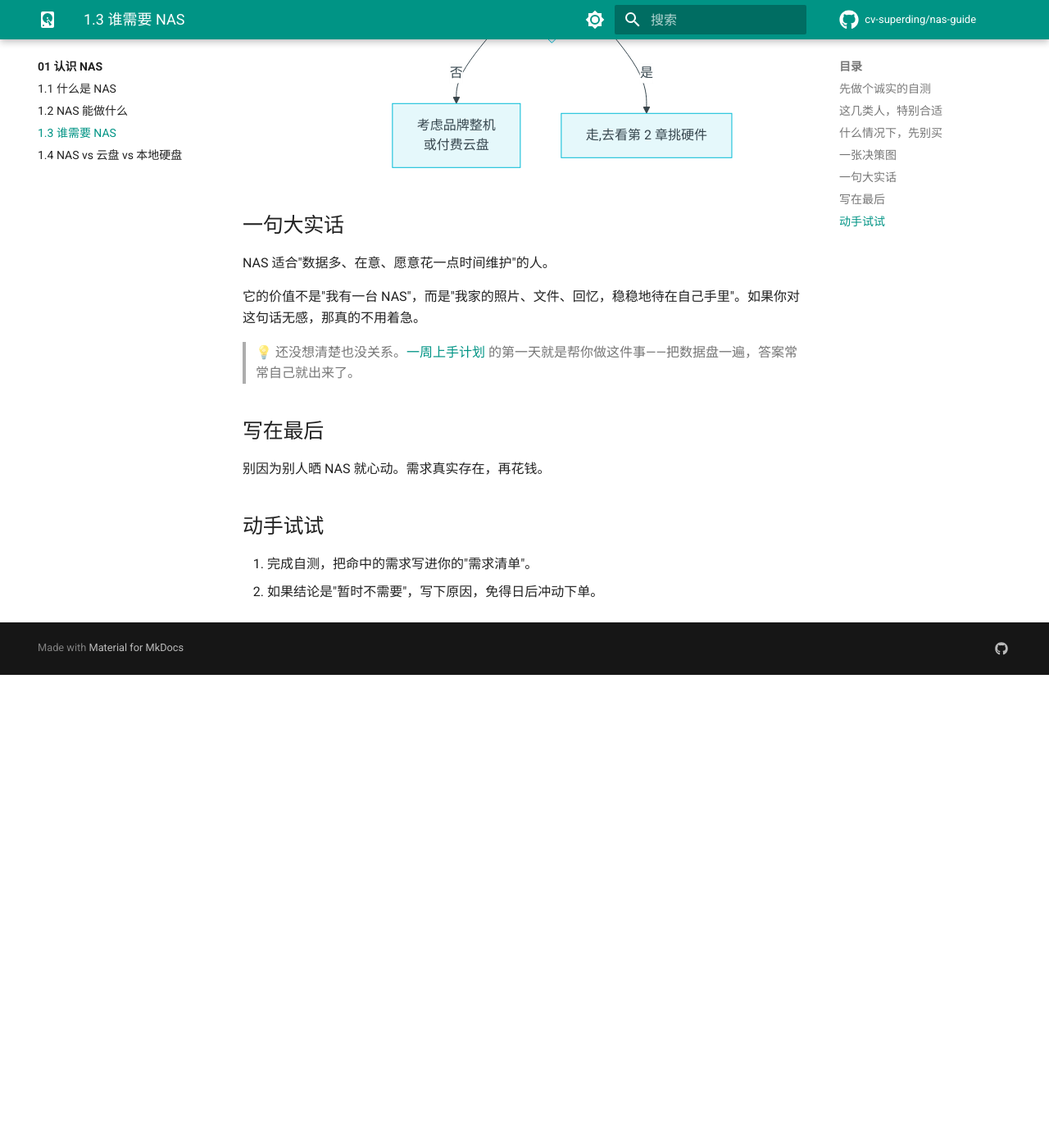
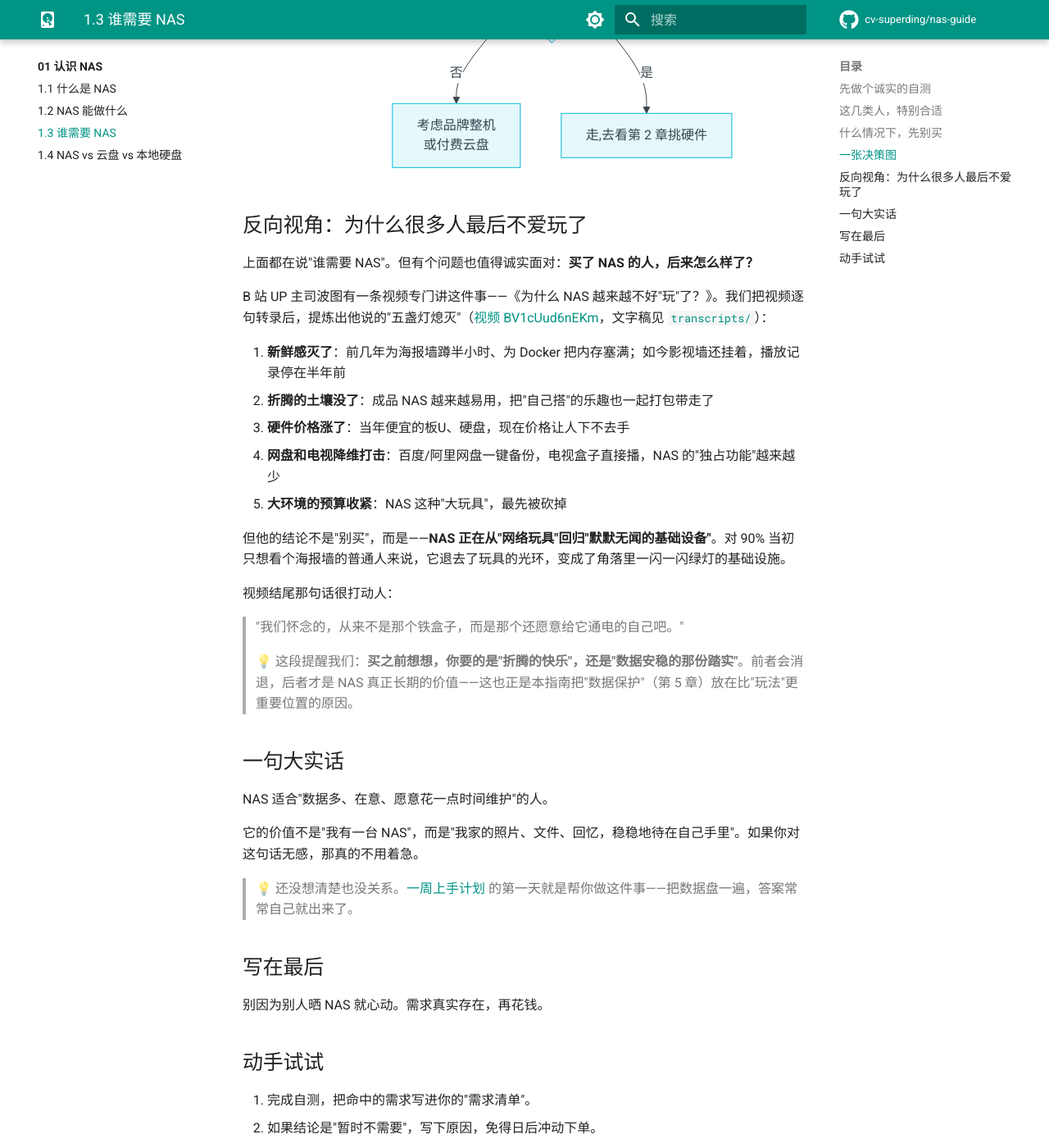
Before and after one commit to cv-superding/nas-guide, an MkDocs documentation site: the page built from docs/01-认识NAS/1.3-谁需要NAS.md, in a window 1280 px wide and 1400 px high, scrolled down 2666 px. Shown: the whole window at 82% size. Built offline with MkDocs 1.6.1 and Material for MkDocs 9.7.7, drawn with Linux system fonts in a browser that asks for light colours; comment, search, counter and statistics services are not loaded; before the commit the page ends 3489 px from its top, so only the background shows below that.

Commit message:
docs(视频): 转录行业观察视频,1.3加入反向视角
- 新增文字稿 transcripts/BV1cUud6nEKm.txt
- 1.3 提炼'五盏灯熄灭'与'回归基础设施'结论
- 引导区分折腾快乐与数据安稳的踏实

````diff
--- a/docs/01-认识NAS/1.3-谁需要NAS.md
+++ b/docs/01-认识NAS/1.3-谁需要NAS.md
@@ -59,6 +59,26 @@ flowchart TD
     F -->|是| H[走,去看第 2 章挑硬件]
 ```
 
+## 反向视角：为什么很多人最后不爱玩了
+
+上面都在说"谁需要 NAS"。但有个问题也值得诚实面对：**买了 NAS 的人，后来怎么样了？**
+
+B 站 UP 主司波图有一条视频专门讲这件事——《为什么 NAS 越来越不好"玩"了？》。我们把视频逐句转录后，提炼出他说的"五盏灯熄灭"（[视频 BV1cUud6nEKm](https://www.bilibili.com/video/BV1cUud6nEKm)，文字稿见 [`transcripts/`](../../transcripts/)）：
+
+1. **新鲜感灭了**：前几年为海报墙蹲半小时、为 Docker 把内存塞满；如今影视墙还挂着，播放记录停在半年前
+2. **折腾的土壤没了**：成品 NAS 越来越易用，把"自己搭"的乐趣也一起打包带走了
+3. **硬件价格涨了**：当年便宜的板U、硬盘，现在价格让人下不去手
+4. **网盘和电视降维打击**：百度/阿里网盘一键备份，电视盒子直接播，NAS 的"独占功能"越来越少
+5. **大环境的预算收紧**：NAS 这种"大玩具"，最先被砍掉
+
+但他的结论不是"别买"，而是——**NAS 正在从"网络玩具"回归"默默无闻的基础设备"**。对 90% 当初只想看个海报墙的普通人来说，它退去了玩具的光环，变成了角落里一闪一闪绿灯的基础设施。
+
+视频结尾那句话很打动人：
+
+> "我们怀念的，从来不是那个铁盒子，而是那个还愿意给它通电的自己吧。"
+
+> 💡 这段提醒我们：**买之前想想，你要的是"折腾的快乐"，还是"数据安稳的那份踏实"**。前者会消退，后者才是 NAS 真正长期的价值——这也正是本指南把"数据保护"（第 5 章）放在比"玩法"更重要位置的原因。
+
 ## 一句大实话
 
 NAS 适合"数据多、在意、愿意花一点时间维护"的人。
````
Also changed, not shown: CHANGELOG.md (+9 -1 lines), 1 other file.
